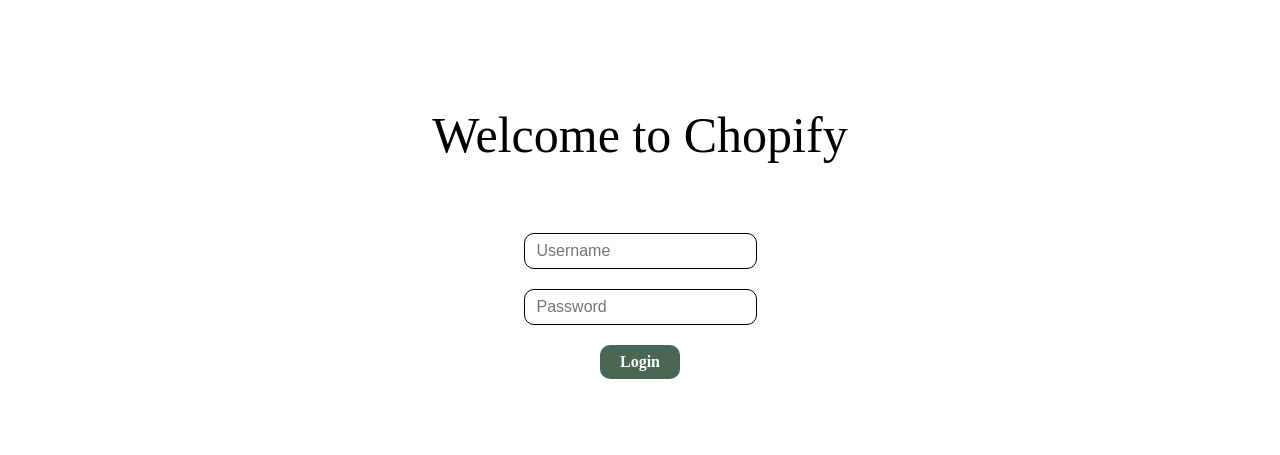
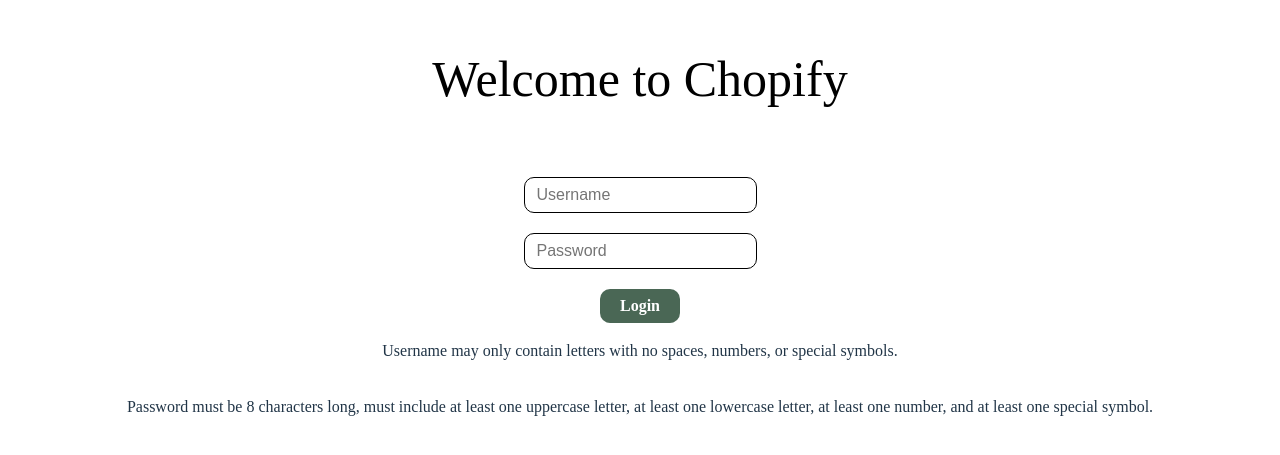
Before and after one commit to LiamBoz/SWEProject3, a React (Vite) app in the folder frontend/: page / in a window 1280 px wide. Shown: the part 187-642 px from the top of the page. Built offline with nearby package versions, Linux system fonts and the light colour scheme; a web font is replaced by a local one.

Commit message:
Login input validation
Now verifies if username and password meet requirements.

```diff
--- a/frontend/src/App.jsx
+++ b/frontend/src/App.jsx
@@ -5,51 +5,79 @@ function App() {
 
 
   return (
-
         <LoginInput />
   );
 }
 
 function LoginInput() {
-  const [ loginInput, setLoginInput ] = useState('');
+  const [ usernameInput, setUsernameInput ] = useState('');
   const [ passwordInput, setPasswordInput ] = useState('');
-  const [ showUsername, setShowUsername] = useState(false);
+
   const [ username, setUsername ] = useState('');
   const [ password, setPassword ] = useState('');
 
-  function saveInputText(event){
-    setLoginInput(event.target.value);
+  const [ showUsername, setShowUsername] = useState(false);
+  const [ loginActivated, setLoginActivated ] = useState(false);
+
+
+  function saveUsernameText(event){
+    //saving username text
+    setUsernameInput(event.target.value);
   }
 
   function savePasswordText(event){
+    //saving password text
     setPasswordInput(event.target.value);
   }
 
   function login(){
-    setUsername(loginInput);
+    //saving login input to state variables username and password
+    setUsername(usernameInput);
     setPassword(passwordInput);
+
+    //username can only contain letters upper or lowercase
+    const validUsernameChars =  /^[A-Za-z]+$/;
+    /*
+      Password must meet following requirements:
+        Must be 8 characters long
+        Must include at least one of each:
+          Uppercase letter
+          Lowercase letter
+          Number
+          Special symbol
+    */
+    const validPasswordRule = /^(?=.*[A-Z])(?=.*[a-z])(?=.*[0-9])(?=.*[!@#$%^&*()\-+={}[\]:;"'<>,.?/\\|~`]).{8,}$/;
+
+    {validUsernameChars.test(usernameInput) && validPasswordRule.test(passwordInput) ? setShowUsername(true) : setShowUsername(false)}
+
+    //If login is clicked, error messages can be shown
+    setLoginActivated(true);
+
+    //clears input from search bars
     setPasswordInput('');
-    setLoginInput('');
-    setShowUsername(true);
+    setUsernameInput('');
   }
 
   return(
     <div className="welcome">
+       {/*Welcome Paragraph*/}
         <p className="welcome-message">
           Welcome to Chopify
         </p>
       {/*<form onSubmit={handleInput}> */}
         <div className="login-bar">
+           {/*Username bar*/}
            <input
           type = "text"
           placeholder="Username"
-          onChange={saveInputText}
-          value={loginInput}
+          onChange={saveUsernameText}
+          value={usernameInput}
           className="username-input"
           />
           </div>
 
         <div className="login-bar">
+           {/*Password bar*/}
             <input
               type="password"
               placeholder="Password"
@@ -58,7 +86,7 @@ function LoginInput() {
               className="password-input"
           />
           </div>
-
+        {/*Login button*/}
         <button
         type="submit"
         onClick={login}
@@ -66,6 +94,17 @@ function LoginInput() {
             Login
           </button>
           {/* </form> */}
+
+         {/*Conditional paragraphs displayed*/}
+          {!showUsername &&
+            <p>
+            Username may only contain letters with no spaces, numbers, or special symbols.
+          </p>}
+
+          {!showUsername &&
+          <p>
+            Password must be 8 characters long, must include at least one uppercase letter, at least one lowercase letter, at least one number, and at least one special symbol.
+          </p>}
 
           {showUsername && username && password &&
           <p>
@@ -76,6 +115,22 @@ function LoginInput() {
           <p>
             My password is {password}
           </p>}
+
+          {(!showUsername) && username && password &&
+            <p>
+            Error! Your username or password does not meet the requirements. Please try again!
+            </p>}
+            {(!username) && loginActivated &&
+            <p>
+              Error! Please enter your username.
+            </p>
+            }
+
+            {(!password) && loginActivated &&
+            <p>
+              Error! Please enter your password.
+            </p>
+            }
     </div>
   );
 }
```
